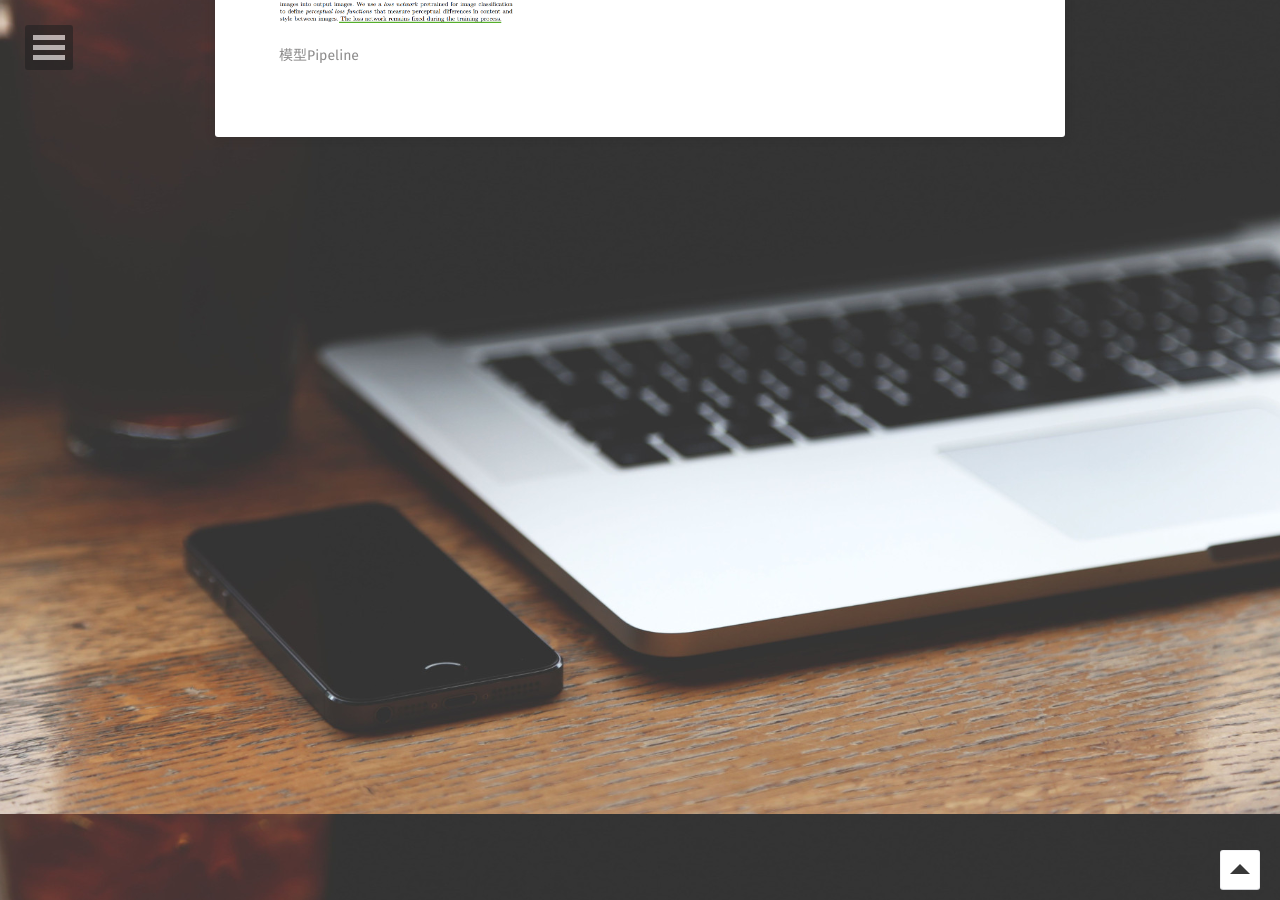
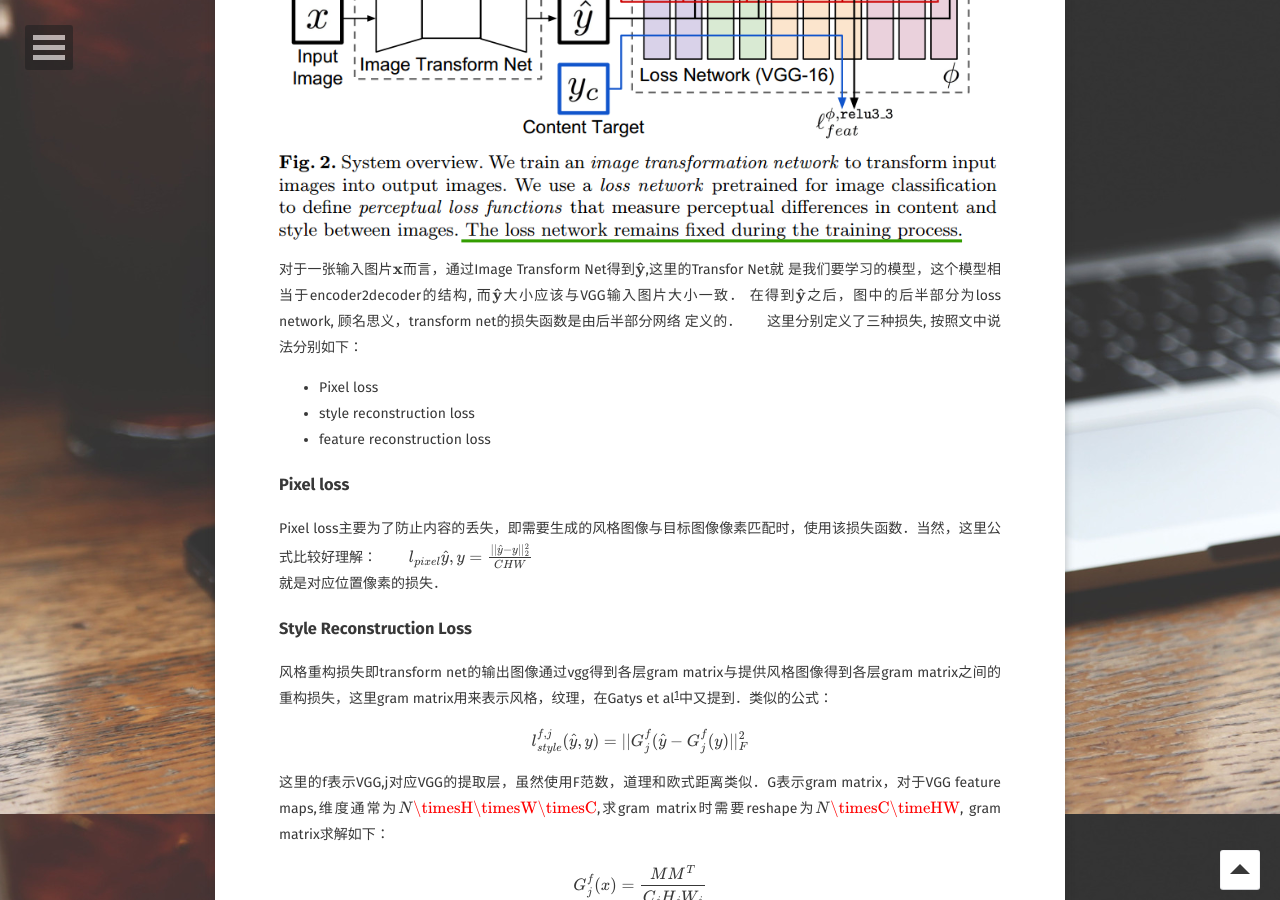
Before and after one commit to saicoco/saicoco.github.io, a Jekyll site: the page built from _posts/2017-06-06-fast-style.md, in a window 1280 px wide and 900 px high, scrolled down 986 px. Built offline with Jekyll 4.4.1, drawn with Linux system fonts in a browser that asks for light colours; some web fonts are replaced; formulas are drawn with MathJax 3; comment, search, counter and statistics services are not loaded; some of the changed text lies outside the part shown.

Commit message:
add content

```diff
--- a/_posts/2017-06-06-fast-style.md
+++ b/_posts/2017-06-06-fast-style.md
@@ -23,8 +23,72 @@ image. 答案是肯定的．
 
 ## Architecture
 模型结构如下图所示：
+![arch](/downloads/fast_style/arch.png)
 
-<figure class="third">
-	<img src="/downloads/fast_style/arch.png">
-	<figcaption>模型Pipeline</figcaption>
-</figure>
+对于一张输入图片$$\mathbf{x}$$而言，通过Image Transform Net得到$$\mathbf{\hat{y}}$$,这里的Transfor Net就
+是我们要学习的模型，这个模型相当于encoder2decoder的结构, 而$$\mathbf{\hat{y}}$$大小应该与VGG输入图片大小一致．
+在得到$$\mathbf{\hat{y}}$$之后，图中的后半部分为loss network, 顾名思义，transform net的损失函数是由后半部分网络
+定义的．
+这里分别定义了三种损失, 按照文中说法分别如下：
+* Pixel loss
+* style reconstruction loss
+* feature reconstruction loss
+
+### Pixel loss
+Pixel loss主要为了防止内容的丢失，即需要生成的风格图像与目标图像像素匹配时，使用该损失函数．当然，这里公式比较好理解：
+$$
+\begin{equation}
+l_{pixel}{\hat{y},y} = \frac{||\hat{y}-y||_{2}^{2}}{CHW}
+\end{equation}
+$$
+就是对应位置像素的损失．
+
+### Style Reconstruction Loss
+风格重构损失即transform net的输出图像通过vgg得到各层gram matrix与提供风格图像得到各层gram matrix之间的重构损失，这里gram matrix用来表示风格，纹理，在Gatys et al[^2]中又提到．类似的公式：
+
+$$
+\begin{equation}
+l_{style}^{f, j}(\hat{y},y)=||G_{j}^{f}(\hat{y} - G_{j}^{f}(y)||_{F}^{2}
+\end{equation}
+$$
+
+这里的f表示VGG,j对应VGG的提取层，虽然使用F范数，道理和欧式距离类似．G表示gram matrix，对于VGG feature maps,维度通常为$$N\timesH\timesW\timesC$$,求gram matrix时需要reshape为$$N\timesC\timeHW$$, gram matrix求解如下：
+
+$$
+\begin{equation}
+G_{j}^{f}(x) = \frac{MM^T}{C_{j}H_{j}W_{j}}
+\end{equation}
+$$
+
+### Content Reconstruction Loss
+
+内容重构损失主要为了防止原始内容的丢失，因为希望最终得到的图片具有原始图片的内容，兼具风格图像的风格．公式如下：
+
+$$
+\begin{equation}
+l_{feat}^{f, j}(\hat{y},y)=\frac{1}{C_{j}H_{j}W_{j}}||F_{j}^{f}(\hat{y} - F_{j}^{f}(y)||_{2}^{2}
+\end{equation}
+$$
+
+典型的欧式距离，这里F表示VGG从输入到feature map的变换．
+
+## Fast Style Transfer
+介绍完基本部件，该如何style transfer. 归根到底，只要学习好transform net,对于一张图片，我们就可以得到对应的风格化图片．
+其实这里也暗含一点，faste style transfer[^2]只能学习一种风格，即一种风格对应一个模型．
+对于CNN来说，低层包含像素信息较多，高层则像素信息损失严重，因为pooling的存在，高层视野较为开阔，因此高层包含较多语音信息，
+可以理解为高层的风格信息较多．因此文章做了想Gatys et al.[^1]的做法，对于不同层设置不同的权重，低层的内容重构损失设置较大
+权重，高层风格重构损失设置较大的权重，也就是style和centent的trade-off. 最终的损失函数如下：
+
+$$
+\begin{equation}
+\hat{y} = \arg\min_{y} \lambda_{c}l_{feat}^{F,j}(y, y_c) + \lambda_{s}l_{style}^{f,j}(y, y_s) + \lambda_{TV}l_{TV}
+\end{equation}
+$$
+其中$$\lambda_{c, s}$$表示的是content,style的权重，j表示的是VGG的feature层．
+可以看到，整个模型的优化就是寻找transform net的权重，使得$$x$$输入之后，得到的$$y$$可以使得整个损失最小．
+
+
+
+## References
+[^1]: [A Neural Algorithm of Artistic Style](https://arxiv.org/abs/1508.06576)
+[^2]: [Perceptual Losses for Real-Time Style Transfer and Super-Resolution](http://cs.stanford.edu/people/jcjohns/eccv16/)
```
